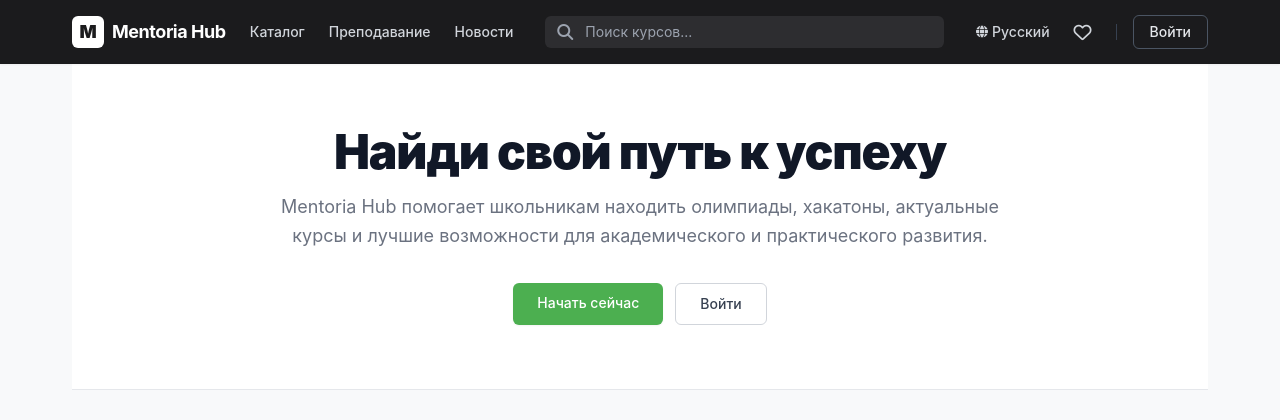
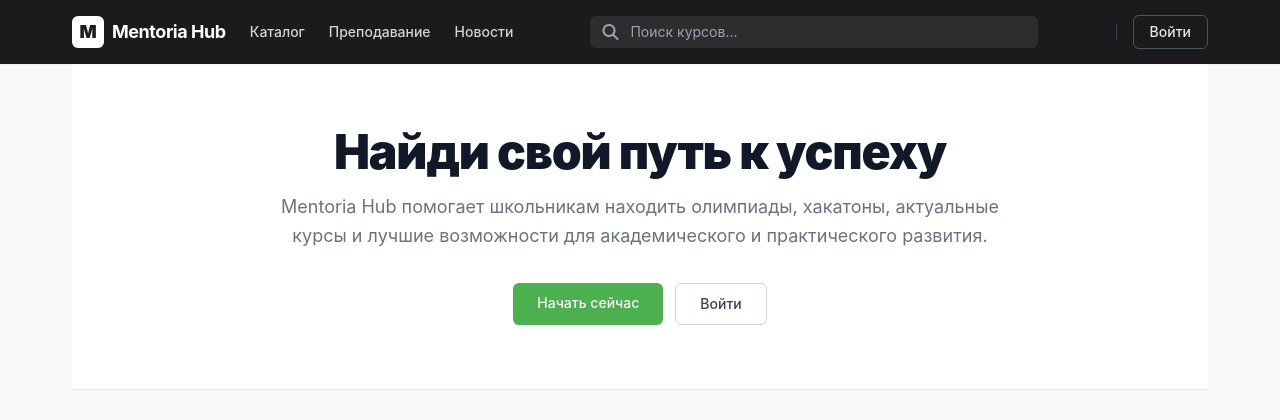
Before and after one commit to Own11/mentoriaHub, a Django app: page / in a window 1280 px wide. Shown: the top 420 px of the page. Run offline with Django 5.2, Linux system fonts and the light colour scheme; data that the repository does not hold is empty; some libraries are stand-ins or nearby versions.

Commit message:
style(frontend): update visual design and UI layout

```diff
--- a/mentoria/templates/base.html
+++ b/mentoria/templates/base.html
@@ -67,14 +67,6 @@
                 </div>
 
                 <div class="flex items-center space-x-4 text-sm font-medium">
-                    <button class="text-gray-300 hover:text-white transition hidden sm:flex items-center space-x-1">
-                        <i class="fas fa-globe text-xs"></i> <span>Русский</span>
-                    </button>
-
-                    <a href="#" class="text-gray-300 hover:text-white transition px-2">
-                        <i class="far fa-heart text-lg"></i>
-                    </a>
-
                     <div class="h-4 w-[1px] bg-gray-700 hidden sm:block"></div>
 
                     {% if user.is_authenticated %}
```
